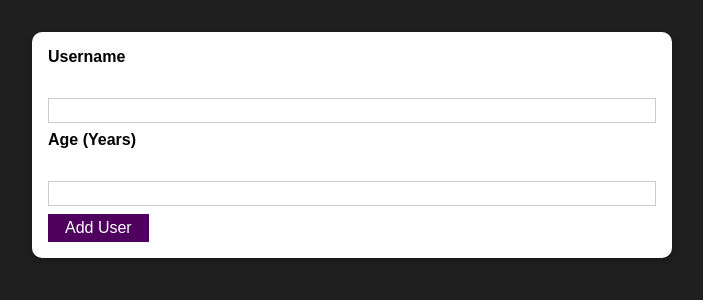
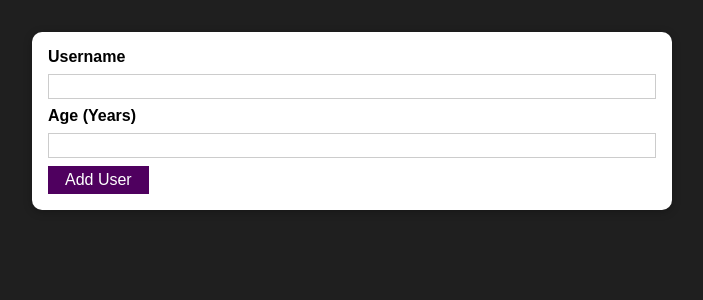
Before and after one commit to akshayverma1697/Friends-List-App, a React (Create React App) app: page / in a window 1280 px wide. Shown: the top 300 px of the page, without its empty margins (288-991 px from the left). Built offline with nearby package versions, Linux system fonts and the light colour scheme.

Commit message:
dynamically reset input fields

```diff
--- a/src/components/Users/AddUser.js
+++ b/src/components/Users/AddUser.js
@@ -5,13 +5,15 @@ import Button from "../UI/Button";
 
 const AddUser = (props) => {
 
-    const[enteredUser, setEnteredUser] = useState('');
+    const [enteredUser, setEnteredUser] = useState('');
     const [enteredAge, setEnteredAge] = useState('');
 
     //function when submit button is pressed
     const addUserHandler = (event) => {
         event.preventDefault();
-        console.log(enteredAge, enteredUser)
+        console.log(enteredAge, enteredUser);
+        setEnteredUser('');
+        setEnteredAge('');
     };
 
     const nameEditHandler = (event) => {
@@ -27,10 +29,20 @@ const AddUser = (props) => {
     return (
         <Card className={classes.input}>
             <form onSubmit={addUserHandler}>
-                <label htmlFor="username" className={classes.label}>Username</label>
-                <input id="username" type="text" className={classes.input} onChange={nameEditHandler}/>
-                <label htmlFor="age" className={classes.label}>Age (Years)</label>
-                <input id="age" type="number" className={classes.input} onChange={ageEditHandler}/>
+                <label htmlFor="username">Username</label>
+                <input
+                    id="username"
+                    type="text"
+                    value={enteredUser}
+                    onChange={nameEditHandler}
+                />
+                <label htmlFor="age">Age (Years)</label>
+                <input
+                    id="age"
+                    type="number"
+                    value={enteredAge}
+                    onChange={ageEditHandler}
+                />
                 <Button type='submit'>Add User</Button>
             </form>
         </Card>
```
